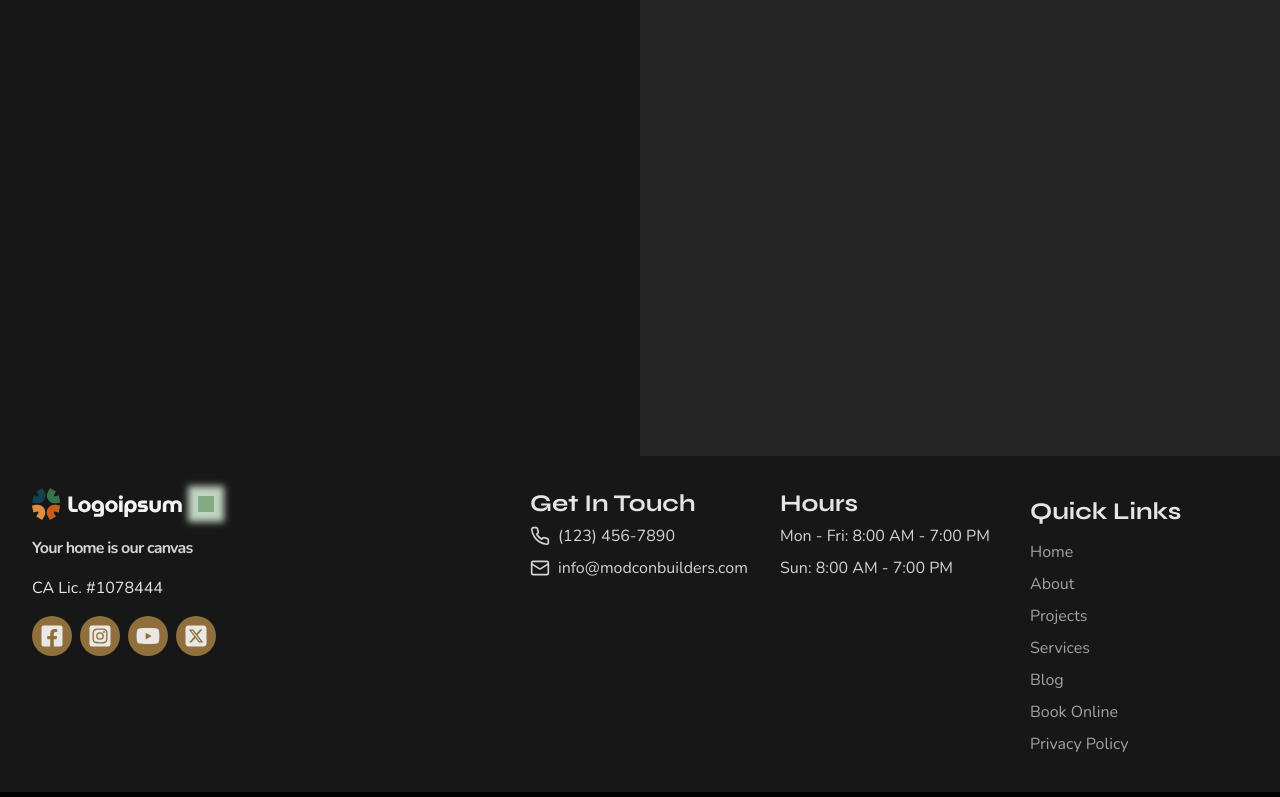
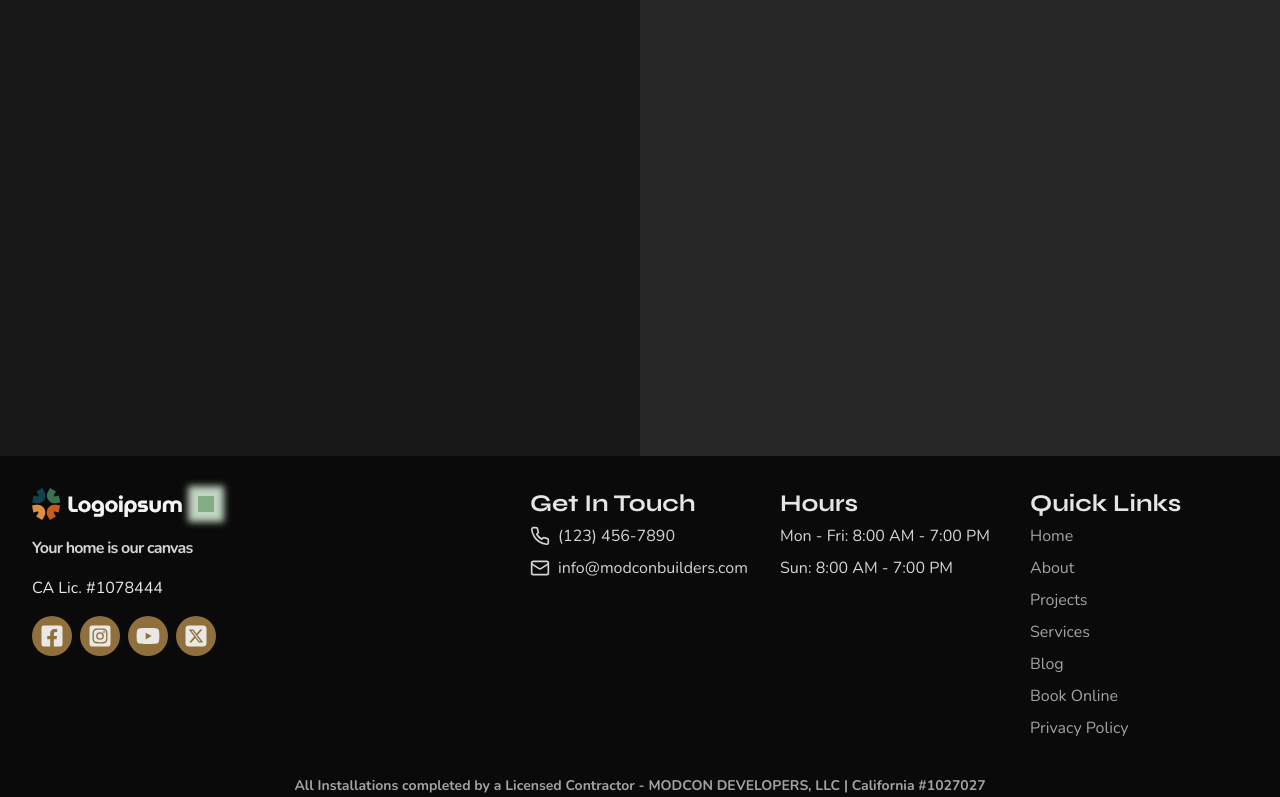
Before and after one commit to OlisDevSpot/next-construction-template, a Next.js app: page / in a window 1280 px wide. Shown: the part 2000-2797 px from the top of the page. Built offline with nearby package versions, Linux system fonts and the light colour scheme.

Commit message:
add custom Link comoponent for exit and entrance page transition

```diff
--- a/src/app/(public)/_components/footer/Footer.tsx
+++ b/src/app/(public)/_components/footer/Footer.tsx
@@ -8,8 +8,9 @@ import { motion } from "motion/react";
 
 export default function Footer() {
   return (
-    <footer className="bg-neutral-900">
-      <div className="flex h-full w-full justify-between p-8">
+    <footer className="bg-neutral-950">
+      <div className="flex flex-col gap-8 p-8 max-w-[1280px] mx-auto">
+        <div className="flex h-full w-full justify-between">
           <div className="flex flex-col gap-4 h-auto">
             <Logo />
             <p className="text-neutral-300 font-bold tracking-tighter">
@@ -52,9 +53,7 @@ export default function Footer() {
               ))}
             </div>
             <div className="flex flex-col">
-            <h3 className="text-neutral-200 font-bold leading-loose">
-              Quick Links
-            </h3>
+              <h3 className="text-neutral-200 font-bold">Quick Links</h3>
               <ul className="text-neutral-400 flex flex-col">
                 <FooterLink href="/" label="Home" />
                 <FooterLink href="/about" label="About" />
@@ -67,8 +66,23 @@ export default function Footer() {
             </div>
           </div>
         </div>
-      <div className="flex justify-center p-2 bg-black text-sm text-neutral-400">
+        <div className="flex flex-col items-center justify-center text-sm text-neutral-400 text-center">
+          <p className="font-bold">
+            All Installations completed by a Licensed Contractor - MODCON
+            DEVELOPERS, LLC | California #1027027
+          </p>
+          <p>
+            Actual savings will vary depending on system production, geography,
+            weather, shade, electricity usage, utility rates, rate increases,
+            and financing options. Savings estimated here assumes utility rate
+            increases annually and stable customer utility usage rates. Contact
+            us to receive a detailed proposal based on your home and energy
+            usage.
+          </p>
+          <p className="mt-4">
             © ModCon Builders Inc 2024. All rights reserved.
+          </p>
+        </div>
       </div>
     </footer>
   );
--- a/src/app/(public)/_components/navbar/NavItem.tsx
+++ b/src/app/(public)/_components/navbar/NavItem.tsx
@@ -1,8 +1,8 @@
 import { cn } from "@/lib/utils";
 import { ChevronDown } from "lucide-react";
-import Link from "next/link";
 
 import { motion } from "motion/react";
+import TransitionLink from "@/components/TransitionLink";
 
 type NavItemProps = {
   label: string;
@@ -18,12 +18,12 @@ export default function NavItem({ label, href, isHovered }: NavItemProps) {
       transition={{ duration: 0.4, delay: 0.2 }}
       className="text-neutral-100"
     >
-      <Link href={href} className="flex items-center gap-1">
+      <TransitionLink href={href} className="flex items-center gap-1">
         <p>{label}</p>
         <ChevronDown
           className={cn("transition", isHovered ? "rotate-180" : "")}
         />
-      </Link>
+      </TransitionLink>
     </motion.li>
   );
 }
--- a/src/app/(public)/_components/navbar/index.tsx
+++ b/src/app/(public)/_components/navbar/index.tsx
@@ -5,12 +5,12 @@ import NavItem from "./NavItem";
 import Logo from "@/components/Logo";
 
 import { useState } from "react";
-import Link from "next/link";
 
 import { motion } from "motion/react";
 import { cn } from "@/lib/utils";
 import { Button } from "@/components/ui/button";
 import useScrollNavigation from "@/hooks/useScrollNavigation";
+import TransitionLink from "@/components/TransitionLink";
 
 export default function Navbar() {
   const [isHovered, setIsHovered] = useState(-1);
@@ -51,9 +51,9 @@ export default function Navbar() {
           whileHover={{ scale: 1.02 }}
           whileTap={{ scale: 0.98 }}
         >
-          <Link href="/book">
+          <TransitionLink href="/book">
             <Button variant="default">Get a Quote</Button>
-          </Link>
+          </TransitionLink>
         </motion.div>
       </div>
     </nav>
--- a/src/app/globals.css
+++ b/src/app/globals.css
@@ -4,6 +4,7 @@
 
 html {
   scroll-behavior: smooth;
+  scroll-margin-top: 180px;
 }
 body,
 html,
@@ -15,6 +16,19 @@ html,
 
 body {
   font-family: Arial, Helvetica, sans-serif;
+  overflow-y: scroll;
+  overflow-x: hidden;
+}
+
+main {
+  opacity: 1;
+  scale: 1;
+  transition: ease-in 300ms all;
+}
+
+.my-transition-rtl {
+  opacity: 0;
+  scale: 1.05;
 }
 
 @layer utilities {
--- /dev/null
+++ b/src/components/TransitionLink.tsx
@@ -0,0 +1,34 @@
+import Link, { LinkProps } from "next/link";
+import { useRouter } from "next/navigation";
+
+interface TransitionLinkProps extends LinkProps {
+  children: React.ReactNode;
+  href: string;
+}
+
+export default function TransitionLink({
+  children,
+  href,
+  ...props
+}: TransitionLinkProps) {
+  const router = useRouter();
+  function sleep(ms: number) {
+    return new Promise((resolve) => setTimeout(resolve, ms));
+  }
+
+  const handleTransition = async (e: React.MouseEvent) => {
+    e.preventDefault();
+    const target = document.querySelector("main");
+    target?.classList.add("my-transition-rtl");
+    await sleep(400);
+    router.push(href);
+    target?.classList.remove("my-transition-rtl");
+    await sleep(400);
+  };
+
+  return (
+    <Link onClick={handleTransition} href={href} {...props}>
+      {children}
+    </Link>
+  );
+}
```
Lines whose indentation alone changed are shown as unchanged.
